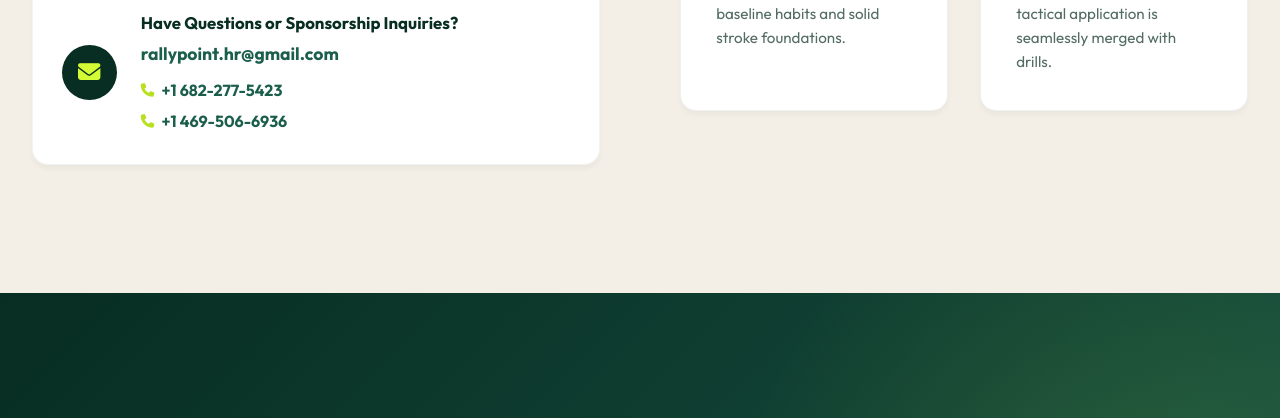
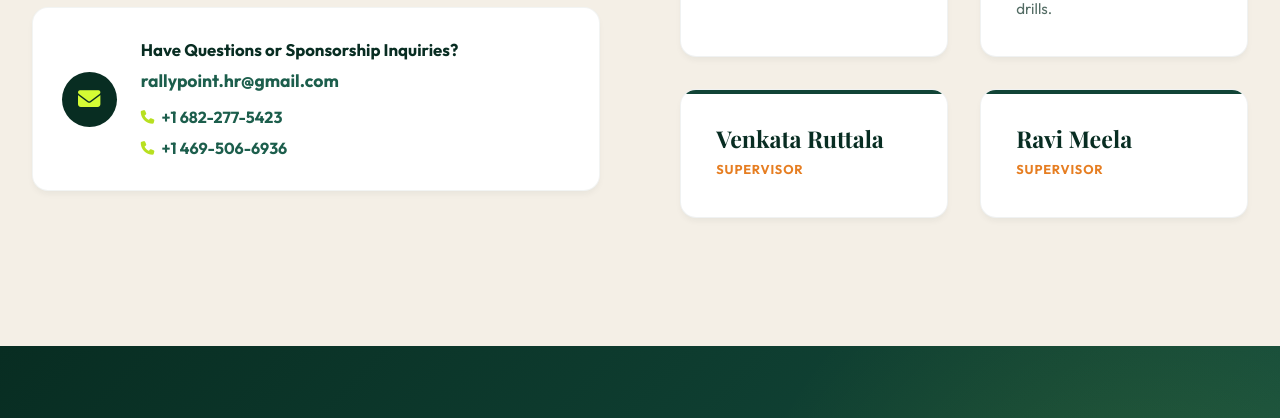
Before and after one commit to Smarty67-dev/rallypointwebsite, a website: page index.html in a window 1280 px wide. Shown: the part 1333-1751 px from the top of the page. Drawn offline with nearby package versions, Linux system fonts and the light colour scheme; no server answers; a web font is replaced by a local one.

Commit message:
Add supervisor cards to coaches section.
Include Venkata Ruttala and Ravi Meela on the About page.

```diff
--- a/index.html
+++ b/index.html
@@ -157,6 +157,21 @@
           </div>
           <span class="director-exp-tag"><i class="fa-solid fa-user-tie"></i> 2+ Years Experience</span>
           <p class="director-text">Nikhilesh specializes in strategic court positioning, doubles tactical communication, and mental match management under floodlights. He ensures tactical application is seamlessly merged with drills.</p>
+        </div>
+
+        <!-- Supervisors -->
+        <div class="director-card">
+          <div class="director-info">
+            <h3>Venkata Ruttala</h3>
+            <span class="role">Supervisor</span>
+          </div>
+        </div>
+
+        <div class="director-card">
+          <div class="director-info">
+            <h3>Ravi Meela</h3>
+            <span class="role">Supervisor</span>
+          </div>
         </div>
       </div>
     </div>
```
